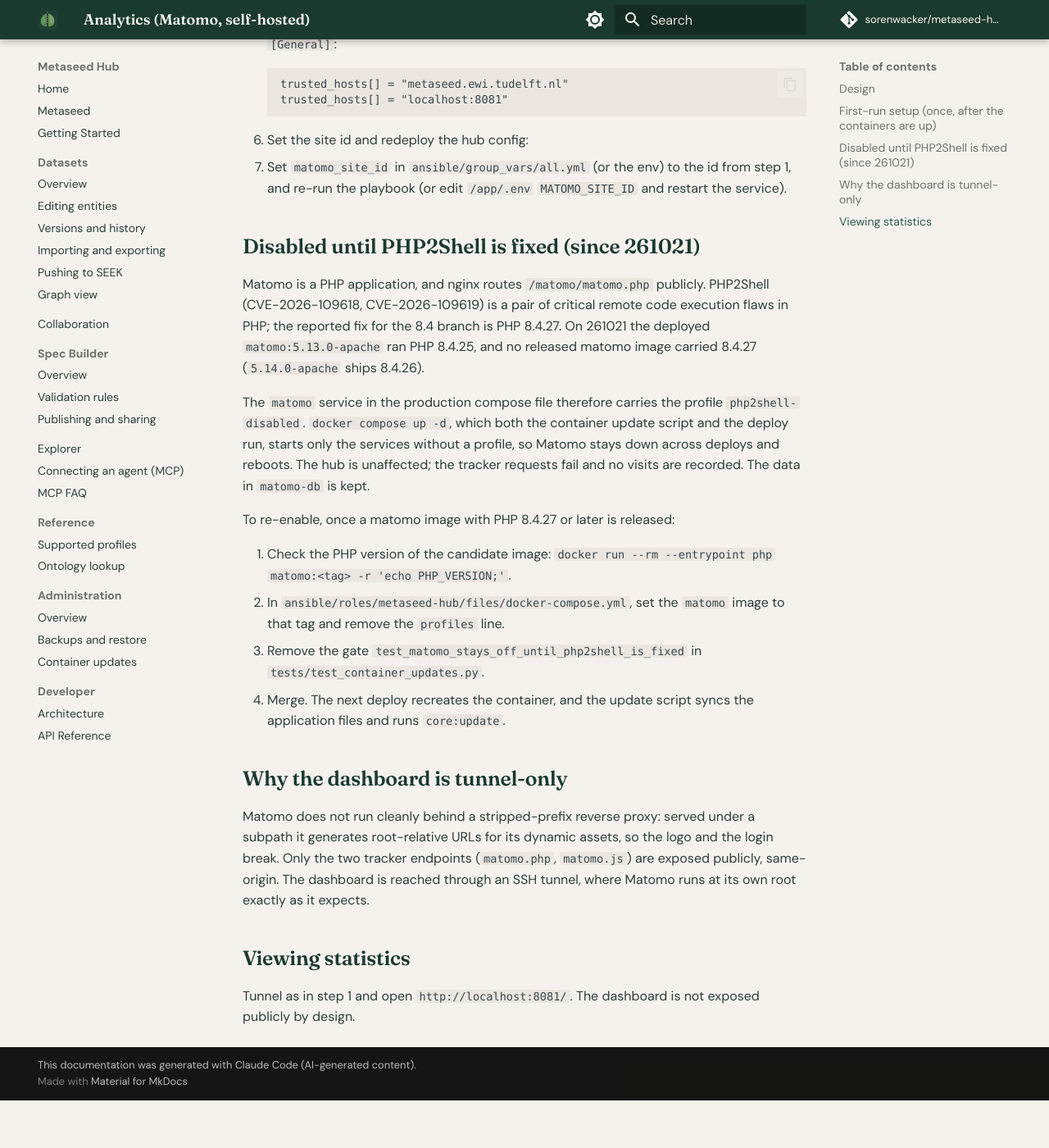
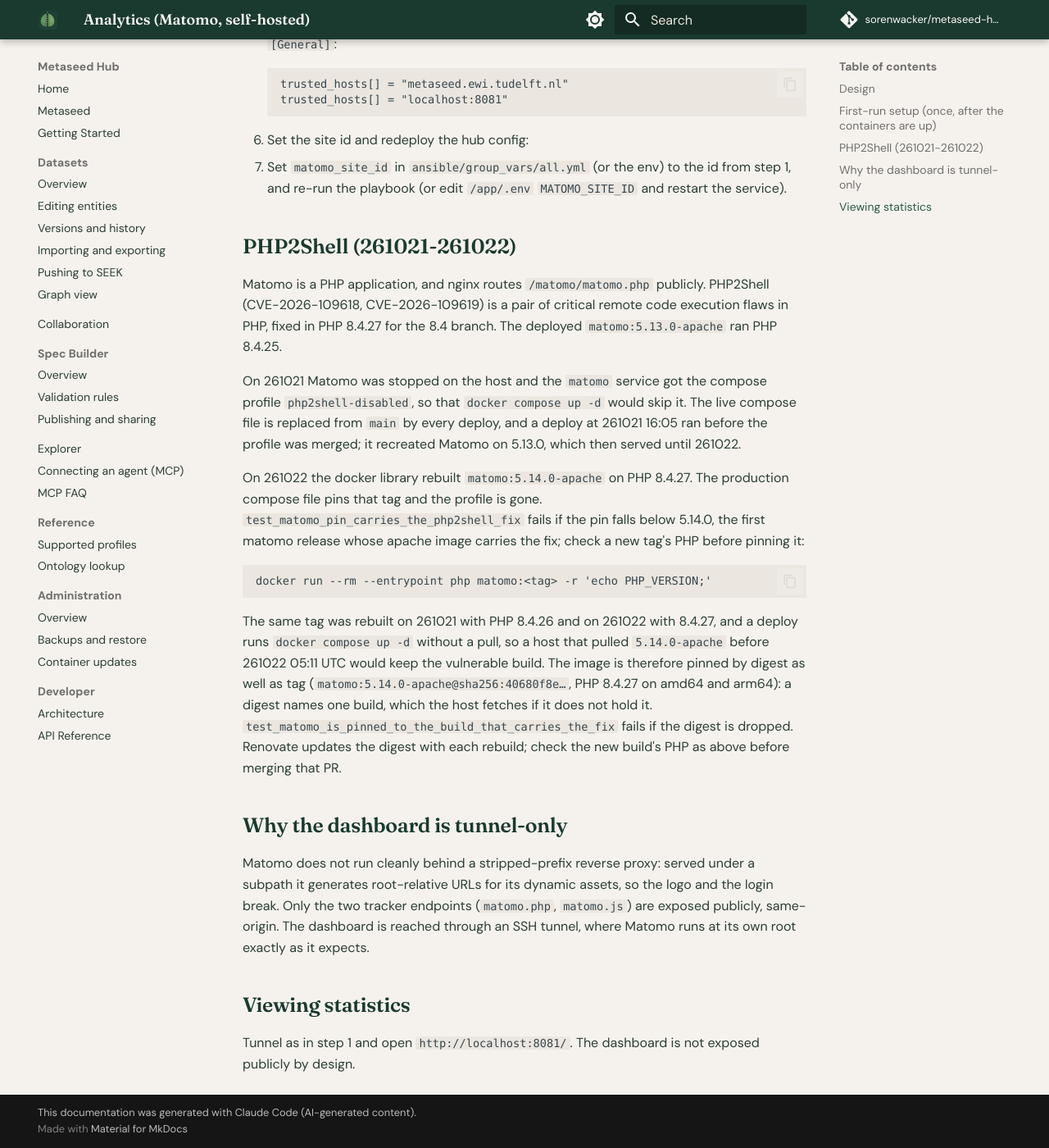
Before and after one commit to sorenwacker/metaseed-hub, an MkDocs documentation site: the page built from docs/matomo.md, in a window 1280 px wide and 1400 px high, scrolled down 986 px. Shown: the whole window at 82% size. Built offline with MkDocs 1.6.1 and Material for MkDocs 9.7.7, drawn with Linux system fonts in a browser that asks for light colours; comment, search, counter and statistics services are not loaded; before the commit the page ends 2328 px from its top, so only the background shows below that.

Commit message:
Matomo 5.14.0 pinned by digest to the PHP 8.4.27 build (#278)
* Matomo 5.14.0 ships PHP 8.4.27, so pin it and let deploys start Matomo again instead of rolling back to the vulnerable 5.13.0

* Pin Matomo by digest, since the 5.14.0 tag was rebuilt and a host holding the PHP 8.4.26 build would keep it

````diff
--- a/docs/matomo.md
+++ b/docs/matomo.md
@@ -29,18 +29,19 @@
 4. Set the site id and redeploy the hub config:
    - Set `matomo_site_id` in `ansible/group_vars/all.yml` (or the env) to the id from step 1, and re-run the playbook (or edit `/app/.env` `MATOMO_SITE_ID` and restart the service).
 
-## Disabled until PHP2Shell is fixed (since 261021)
+## PHP2Shell (261021-261022)
 
-Matomo is a PHP application, and nginx routes `/matomo/matomo.php` publicly. PHP2Shell (CVE-2026-109618, CVE-2026-109619) is a pair of critical remote code execution flaws in PHP; the reported fix for the 8.4 branch is PHP 8.4.27. On 261021 the deployed `matomo:5.13.0-apache` ran PHP 8.4.25, and no released matomo image carried 8.4.27 (`5.14.0-apache` ships 8.4.26).
+Matomo is a PHP application, and nginx routes `/matomo/matomo.php` publicly. PHP2Shell (CVE-2026-109618, CVE-2026-109619) is a pair of critical remote code execution flaws in PHP, fixed in PHP 8.4.27 for the 8.4 branch. The deployed `matomo:5.13.0-apache` ran PHP 8.4.25.
 
-The `matomo` service in the production compose file therefore carries the profile `php2shell-disabled`. `docker compose up -d`, which both the container update script and the deploy run, starts only the services without a profile, so Matomo stays down across deploys and reboots. The hub is unaffected; the tracker requests fail and no visits are recorded. The data in `matomo-db` is kept.
+On 261021 Matomo was stopped on the host and the `matomo` service got the compose profile `php2shell-disabled`, so that `docker compose up -d` would skip it. The live compose file is replaced from `main` by every deploy, and a deploy at 261021 16:05 ran before the profile was merged; it recreated Matomo on 5.13.0, which then served until 261022.
 
-To re-enable, once a matomo image with PHP 8.4.27 or later is released:
+On 261022 the docker library rebuilt `matomo:5.14.0-apache` on PHP 8.4.27. The production compose file pins that tag and the profile is gone. `test_matomo_pin_carries_the_php2shell_fix` fails if the pin falls below 5.14.0, the first matomo release whose apache image carries the fix; check a new tag's PHP before pinning it:
 
-1. Check the PHP version of the candidate image: `docker run --rm --entrypoint php matomo:<tag> -r 'echo PHP_VERSION;'`.
-2. In `ansible/roles/metaseed-hub/files/docker-compose.yml`, set the `matomo` image to that tag and remove the `profiles` line.
-3. Remove the gate `test_matomo_stays_off_until_php2shell_is_fixed` in `tests/test_container_updates.py`.
-4. Merge. The next deploy recreates the container, and the update script syncs the application files and runs `core:update`.
+```
+docker run --rm --entrypoint php matomo:<tag> -r 'echo PHP_VERSION;'
+```
+
+The same tag was rebuilt on 261021 with PHP 8.4.26 and on 261022 with 8.4.27, and a deploy runs `docker compose up -d` without a pull, so a host that pulled `5.14.0-apache` before 261022 05:11 UTC would keep the vulnerable build. The image is therefore pinned by digest as well as tag (`matomo:5.14.0-apache@sha256:40680f8e…`, PHP 8.4.27 on amd64 and arm64): a digest names one build, which the host fetches if it does not hold it. `test_matomo_is_pinned_to_the_build_that_carries_the_fix` fails if the digest is dropped. Renovate updates the digest with each rebuild; check the new build's PHP as above before merging that PR.
 
 ## Why the dashboard is tunnel-only
 
````
Also changed, not shown: 2 other files.
